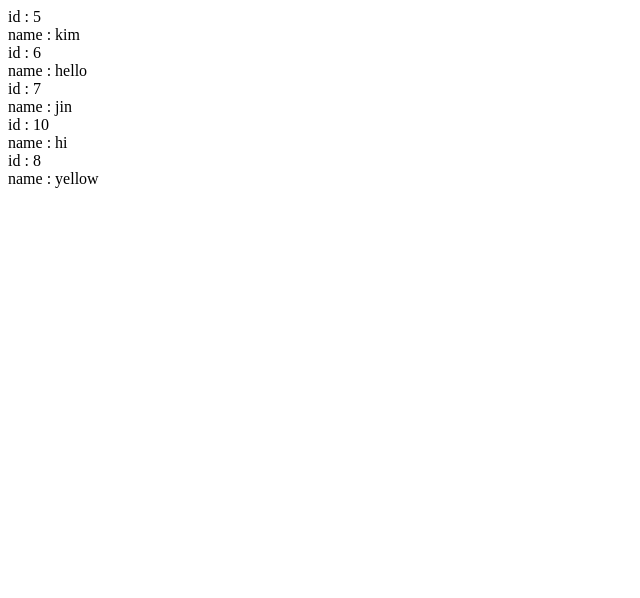
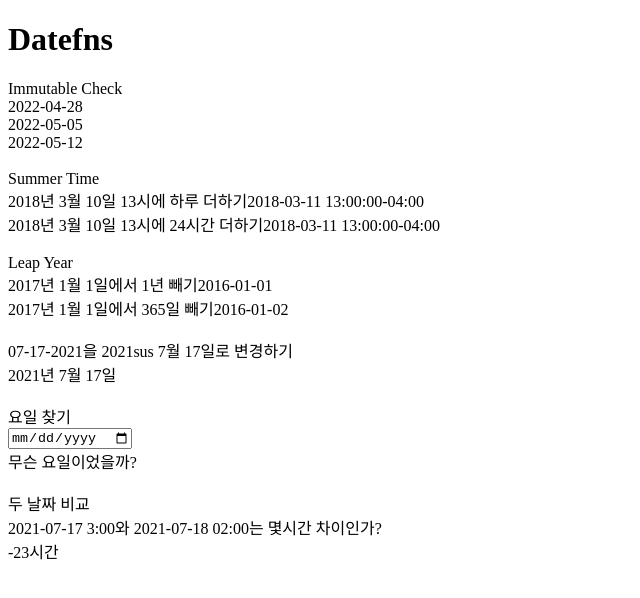
Before and after one commit to Sweet-Pumpkin/practice-create-react-app, a React (Create React App) app: page / in a window 1280 px wide. Shown: the top 598 px of the page, without its empty margins (0-640 px from the left). Built offline with nearby package versions, Linux system fonts and the light colour scheme.

Commit message:
feat: 날짜 라이브러리 학습

```diff
--- a/package.json
+++ b/package.json
@@ -10,6 +10,11 @@
     "@types/node": "^16.11.34",
     "@types/react": "^18.0.9",
     "@types/react-dom": "^18.0.3",
+    "date-fns": "^2.28.0",
+    "date-fns-tz": "^1.3.4",
+    "dayjs": "^1.11.2",
+    "moment": "^2.29.3",
+    "moment-timezone": "^0.5.34",
     "react": "^18.1.0",
     "react-dom": "^18.1.0",
     "react-scripts": "5.0.1",
--- a/src/index.jsx
+++ b/src/index.jsx
@@ -1,8 +1,8 @@
 import React from 'react';
 import ReactDOM from 'react-dom/client';
-import Practice05 from './practice/220518/Practice05';
+import Datefns from './practice/220517/Datefns';
 
 const root = ReactDOM.createRoot(document.getElementById('root'));
 root.render(
-  <Practice05 />
+  <Datefns />
 )
--- /dev/null
+++ b/src/practice/220517/Datefns.jsx
@@ -0,0 +1,92 @@
+import React, { useState, useRef } from 'react';
+
+import { add, format, sub, differenceInHours } from 'date-fns';
+import addWeeks from 'date-fns/addWeeks';
+import ko from 'date-fns/locale/ko';
+import { format as timeZoneFormat, toDate } from 'date-fns-tz';
+
+
+export default function Datefns() {
+  const dateFnsDate = new Date();
+  const newDateFnsDate = add(dateFnsDate, { weeks: 1 });
+  const cloneNewDateFnstDate = addWeeks(newDateFnsDate, 1);
+  const birthDayRef = useRef(null);
+  const [day, setDay] = useState("");
+  const handleBrithDayChange = (e) => {
+    setDay(format(new Date(e.target.value), "EEEE", { locale: ko }));
+  }
+
+  return (
+    <div>
+      <h1>Datefns</h1>
+      <div>Immutable Check</div>
+      <div>
+        {format(dateFnsDate, "yyyy-MM-dd")}
+        <br />
+        {format(newDateFnsDate, "yyyy-MM-dd")}
+        <br />
+        {format(cloneNewDateFnstDate, "yyyy-MM-dd")}
+      </div>
+      <br />
+      <div>Summer Time</div>
+      <div>
+        2018년 3월 10일 13시에 하루 더하기
+        {timeZoneFormat(
+          add(
+            toDate(new Date("2018-03-10 13:00:00"), {
+              timeZone: "America/New_York",
+            }),
+            { days: 1 }
+            ),
+            "yyy-MM-dd HH:mm:ssXXX",
+            {
+              timeZone: "America/New_York"
+            }
+          )}
+      </div>
+      <div>
+        2018년 3월 10일 13시에 24시간 더하기
+        {timeZoneFormat(
+          add(
+            toDate(new Date("2018-03-10 13:00:00"), {
+              timeZone: "America/New_York",
+            }),
+            { days: 1 }
+            ),
+            "yyy-MM-dd HH:mm:ssXXX",
+            {
+              timeZone: "America/New_York"
+            }
+          )}
+      </div>
+      <br />
+      <div>Leap Year</div>
+      <div>
+        2017년 1월 1일에서 1년 빼기
+        {format(sub(new Date("2017-01-01"), { years: 1 }), "yyyy-MM-dd")}
+      </div>
+      <div>
+        2017년 1월 1일에서 365일 빼기
+        {format(sub(new Date("2017-01-01"), { days: 365 }), "yyyy-MM-dd")}
+      </div>
+      <br />
+      <div>07-17-2021을 2021sus 7월 17일로 변경하기</div>
+      <div>
+        {format(new Date("07-17-2021"), "yyyy년 M월 d일")}
+      </div>
+      <br />
+      <div>요일 찾기</div>
+      <div>
+        <input type="date" ref={birthDayRef} onChange={handleBrithDayChange} />
+        <div>무슨 요일이었을까?</div>
+        <div>{day}</div>
+      </div>
+      <br />
+      <div>두 날짜 비교</div>
+      <div>2021-07-17 3:00와 2021-07-18 02:00는 몇시간 차이인가?</div>
+      <div>
+        {`${differenceInHours(new Date("2021-07-17 03:00"), new Date("2021-07-18 02:00"))}시간`}
+      </div>
+    </div>
+  )
+}
--- a/src/practice/220518/Practice05.tsx
+++ b/src/practice/220518/Practice05.tsx
@@ -20,10 +20,9 @@
 
 const Card = (props: {
   user: { id: number; name: string },
-  someOnClick: React.MouseEventHandler<HTMLDivElement>;
 }) => {
   return (
-      <div onClick={() => props.someOnClick(user)}>
+      <div>
         id : { props.user.id }<br />
         name : { props.user.name }
       </div>
@@ -31,14 +30,11 @@
   }
 
 const Practice05 = () => {
-  const handleClickCard = (user : any) => {
-    alert(user.name);
-  }
     return (
       <>
         {users.map((user) => {
           return (
-            <Card user={user} key={user.id} someOnClick={handleClickCard} />
+            <Card user={user} key={user.id} />
           );
         })}
       </>
```
Also changed, not shown: src/practice/220517/Dayjs.jsx (added, +78 -0 lines), src/practice/220517/Moment.jsx (added, +67 -0 lines), 1 other file (tests, documents, lock files or other folders).
